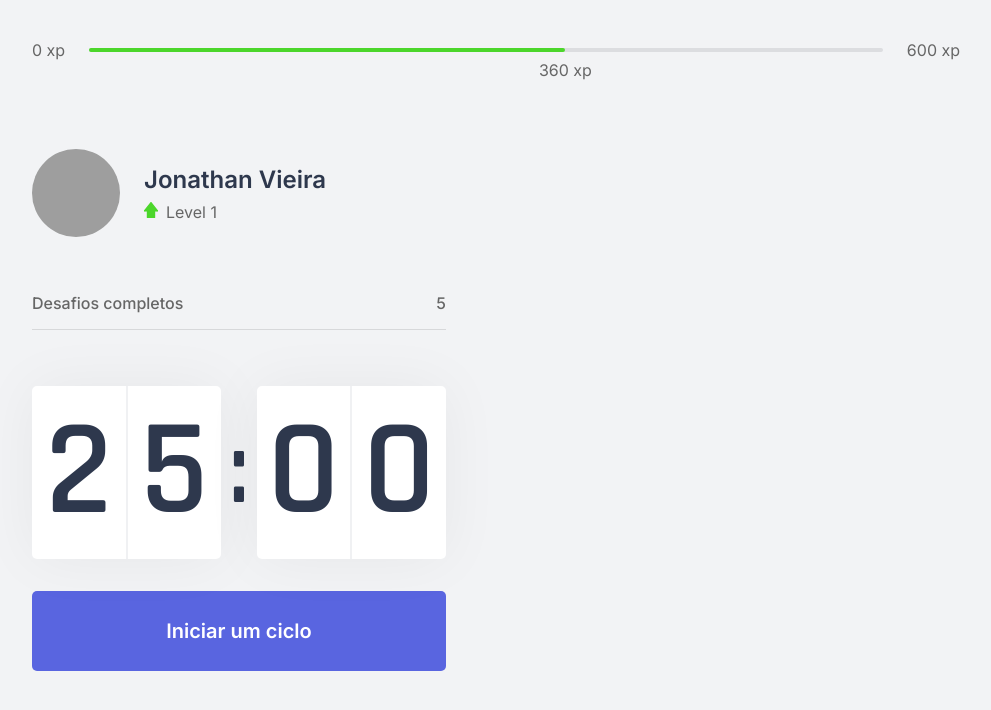
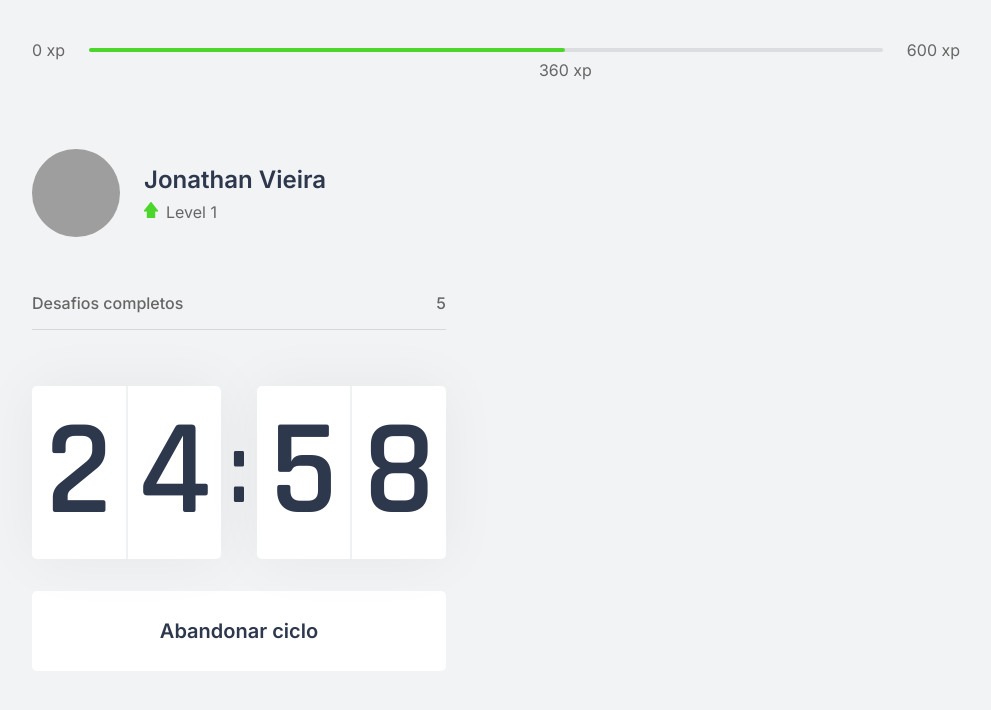
Before and after one commit to jvieiradev/moveit-next, a Next.js app: page / in a window 1280 px wide. Both pictures are taken after a click on the button "Iniciar um ciclo". Shown: the top 710 px of the page, without its empty margins (144-1135 px from the left). Built offline with nearby package versions, Linux system fonts and the light colour scheme; grey boxes are pictures that could not be loaded.

Commit message:
[update] - Creation of actions for countdown component
[update] - Creation of start and reset actions for countdown component.

```diff
--- a/src/components/Countdown.tsx
+++ b/src/components/Countdown.tsx
@@ -1,22 +1,68 @@
+import { useState, useEffect } from 'react';
 import styles from '../styles/components/Countdown.module.css';
 
+let countDownTimeOut: NodeJS.Timeout;
+
 export function Countdown() {
+  const [time, setTime] = useState(25 * 60);
+  const [isActive, setIsActive] = useState(false);
+
+  const minutes = Math.floor(time / 60);
+  const seconds = time % 60;
+
+  const [minuteLeft, minuteRight] = String(minutes).padStart(2, '0').split('');
+  const [secondLeft, secondRight] = String(seconds).padStart(2, '0').split('');
+
+  function startCountdown() {
+    setIsActive(true);
+  }
+
+  function resetCountdown() {
+    clearTimeout(countDownTimeOut);
+    setIsActive(false);
+    setTime(25 * 60);
+  }
+
+  useEffect(() => {
+    if (isActive && time > 0) {
+      countDownTimeOut = setTimeout(() => {
+        setTime(time - 1);
+      }, 1000)
+    }
+  }, [isActive, time]);
+
   return (
     <div>
       <div className={styles.countdownContainer}>
         <div>
-          <span>2</span>
-          <span>5</span>
+          <span>{minuteLeft}</span>
+          <span>{minuteRight}</span>
         </div>
         <span>:</span>
         <div>
-          <span>0</span>
-          <span>0</span>
+          <span>{secondLeft}</span>
+          <span>{secondRight}</span>
         </div>
       </div>
-      <button type="button" className={styles.countdownButton}>
-        Iniciar um ciclo
-      </button>
+
+      { isActive ? (
+        <button
+          type="button"
+          className={`${styles.countdownButton} ${styles.countdownButtonActive}`}
+          onClick={resetCountdown}
+        >
+          Abandonar ciclo
+        </button>)
+        : (
+          <button
+            type="button"
+            className={styles.countdownButton}
+            onClick={startCountdown}
+          >
+            Iniciar um ciclo
+          </button>)
+      }
+
     </div>
   );
 }
--- a/src/styles/components/Countdown.module.css
+++ b/src/styles/components/Countdown.module.css
@@ -61,3 +61,13 @@
 .countdownButton:hover {
   background: var(--blue-dark);
 }
+
+.countdownButtonActive {
+  background: var(--white);
+  color: var(--title);
+}
+
+.countdownButtonActive:hover {
+  background: var(--red);
+  color: var(--white);
+}
```
